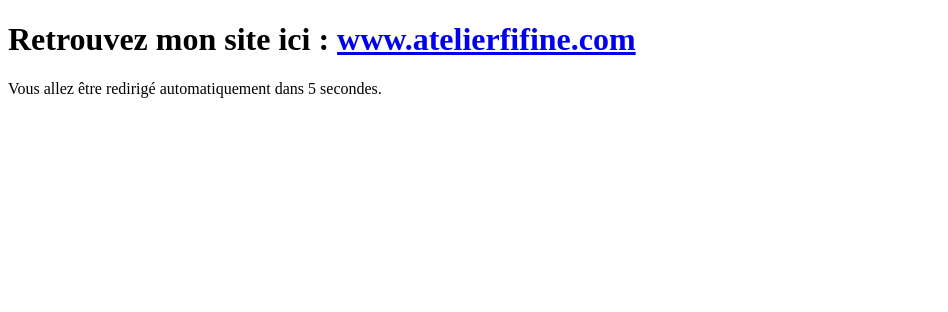
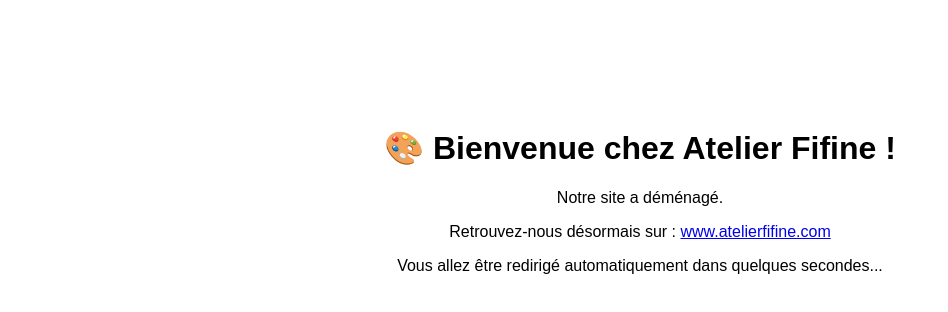
Before and after one commit to atelierfifine/Redir-ction_page_www.atelierfifine.fr, a plain HTML site: page index.html in a window 1280 px wide. Shown: the whole page, without its empty margins (0-948 px from the left). Drawn offline with Linux system fonts and the light colour scheme.

Commit message:
Update index.html

```diff
--- a/index.html
+++ b/index.html
@@ -3,10 +3,12 @@
 <head>
   <meta charset="UTF-8">
   <meta http-equiv="refresh" content="5;url=https://www.atelierfifine.com">
-  <title>Atelier Fifine</title>
+  <title>Atelier Fifine - Nouveau site</title>
 </head>
-<body>
-  <h1>Retrouvez mon site ici : <a href="https://www.atelierfifine.com">www.atelierfifine.com</a></h1>
-  <p>Vous allez être redirigé automatiquement dans 5 secondes.</p>
+<body style="text-align: center; font-family: Arial, sans-serif; padding-top: 100px;">
+  <h1>🎨 Bienvenue chez Atelier Fifine !</h1>
+  <p>Notre site a déménagé.</p>
+  <p>Retrouvez-nous désormais sur : <a href="https://www.atelierfifine.com">www.atelierfifine.com</a></p>
+  <p>Vous allez être redirigé automatiquement dans quelques secondes...</p>
 </body>
 </html>
```
